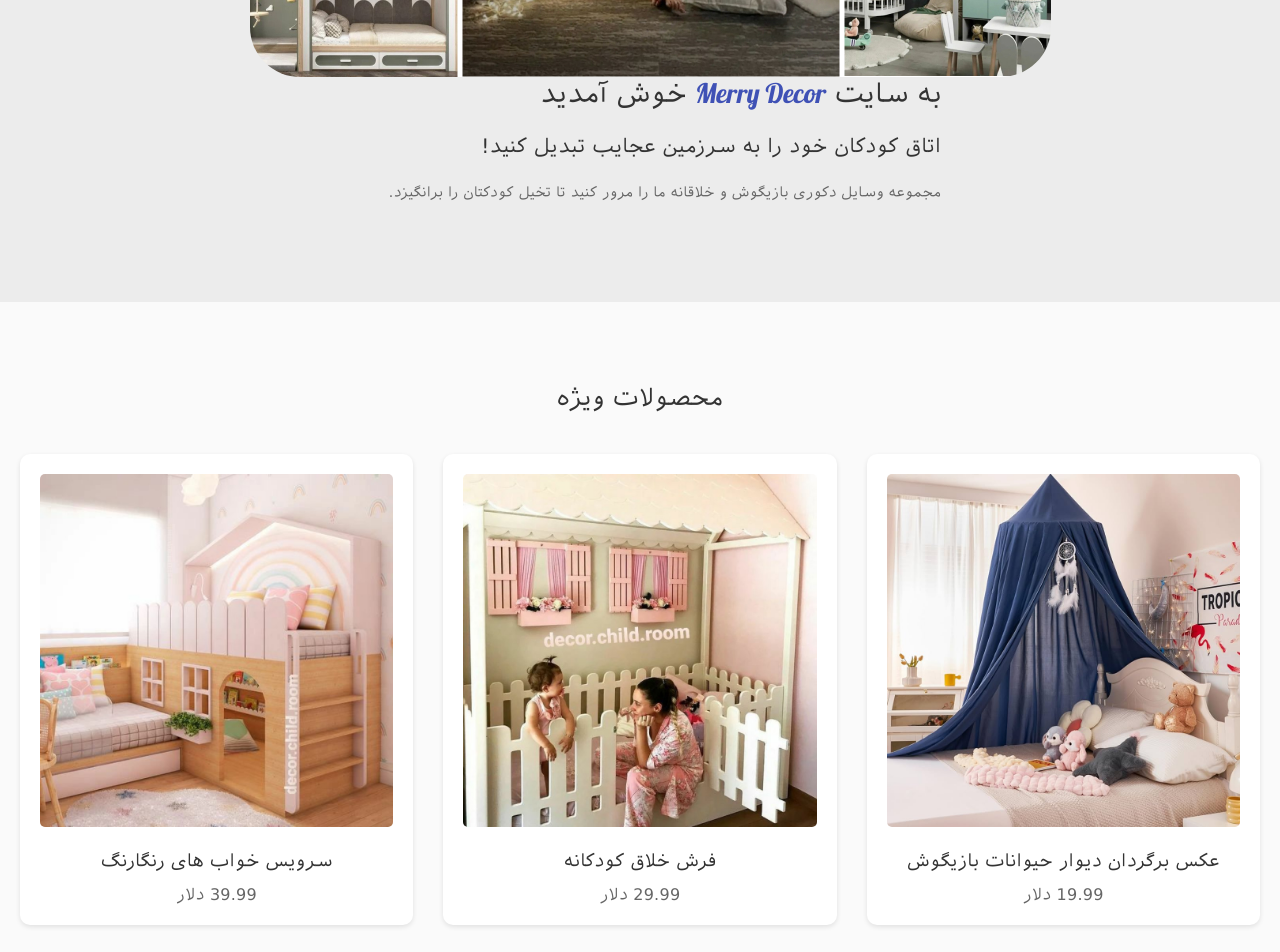
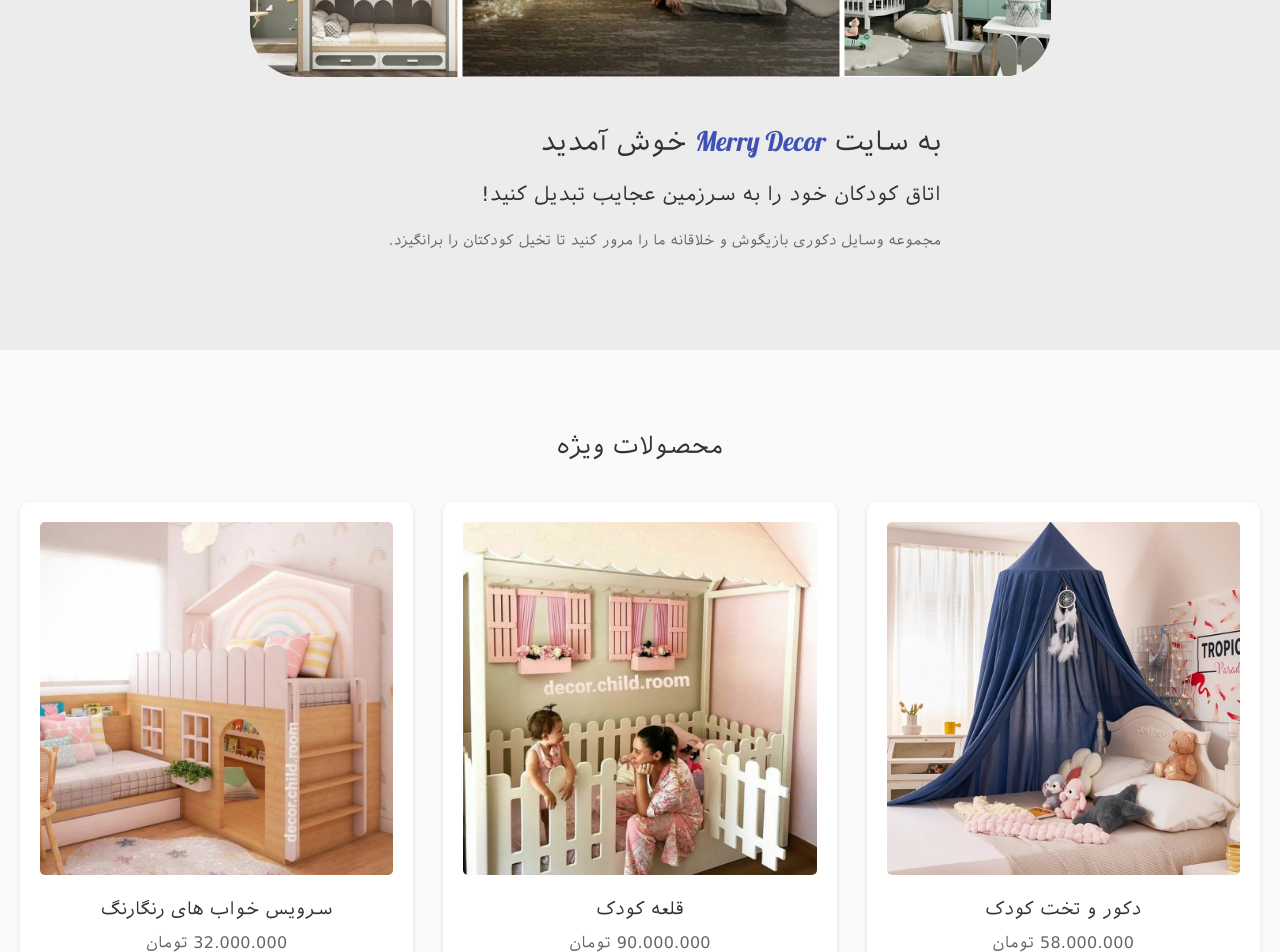
Before and after one commit to Ali-tavakoli95/merry-decor, an Angular app in the folder client/: page / in a window 1280 px wide. Shown: the part 540-1492 px from the top of the page. Built offline with nearby package versions, Linux system fonts and the light colour scheme.

Commit message:
edited codes

```diff
--- a/client/src/app/components/home/home.component.html
+++ b/client/src/app/components/home/home.component.html
@@ -1,5 +1,5 @@
 <section class="hero">
-    <div class="hero-content">
+    <div class="hero-content mt-5">
         <h1>به سایت <span>Merry Decor</span> خوش آمدید</h1>
         <h2>اتاق کودکان خود را به سرزمین عجایب تبدیل کنید!</h2>
         <p>مجموعه وسایل دکوری بازیگوش و خلاقانه ما را مرور کنید تا تخیل کودکتان را برانگیزد.</p>
@@ -14,18 +14,18 @@
     <div class="product-grid">
         <div class="product">
             <img src="./../../../assets/img-home/product1.jpg" alt="Product 1">
-            <h3>عکس برگردان دیوار حیوانات بازیگوش</h3>
-            <p class="price">19.99 دلار</p>
+            <h3>دکور و تخت کودک</h3>
+            <p class="price">58.000.000 تومان</p>
         </div>
         <div class="product">
             <img src="./../../../assets/img-home/product2.jpg" alt="Product 2">
-            <h3>فرش خلاق کودکانه</h3>
-            <p class="price">29.99 دلار</p>
+            <h3>قلعه کودک</h3>
+            <p class="price">90.000.000 تومان</p>
         </div>
         <div class="product">
             <img src="./../../../assets/img-home/product3.jpg" alt="Product 3">
             <h3>سرویس خواب های رنگارنگ</h3>
-            <p class="price">39.99 دلار</p>
+            <p class="price">32.000.000 تومان</p>
         </div>
         <!-- Add more product items as needed -->
     </div>
--- a/client/src/app/components/home/home.component.scss
+++ b/client/src/app/components/home/home.component.scss
@@ -239,7 +239,8 @@ li {
                 margin-bottom: 10px;
 
                 a {
-                    color: #ff6600;
+                    color: #333333;
+                    // color: #ff6600;
                     text-decoration: none;
                 }
             }
--- a/client/src/app/components/not-found/not-found.component.html
+++ b/client/src/app/components/not-found/not-found.component.html
@@ -1,10 +1,10 @@
-<div class="not-found">
+<div class="not-found mb-5">
     <div class="wrapper">
         <h2>اوه! صفحه ای یافت نشد.</h2>
         <div>
             <img src="./../../../assets/img/13315300_5203298.svg" alt="404">
         </div>
-        <h4>ما نمی توانیم صفحه مورد نظر شما را پیدا کنیم.</h4>
+        <h4>ما نمی توانیم صفحه ی مورد نظر شما را پیدا کنیم.</h4>
         <button routerLink="/" class="main-btn" mat-raised-button color="primary">به خانه برگرد</button>
     </div>
 </div>
```
